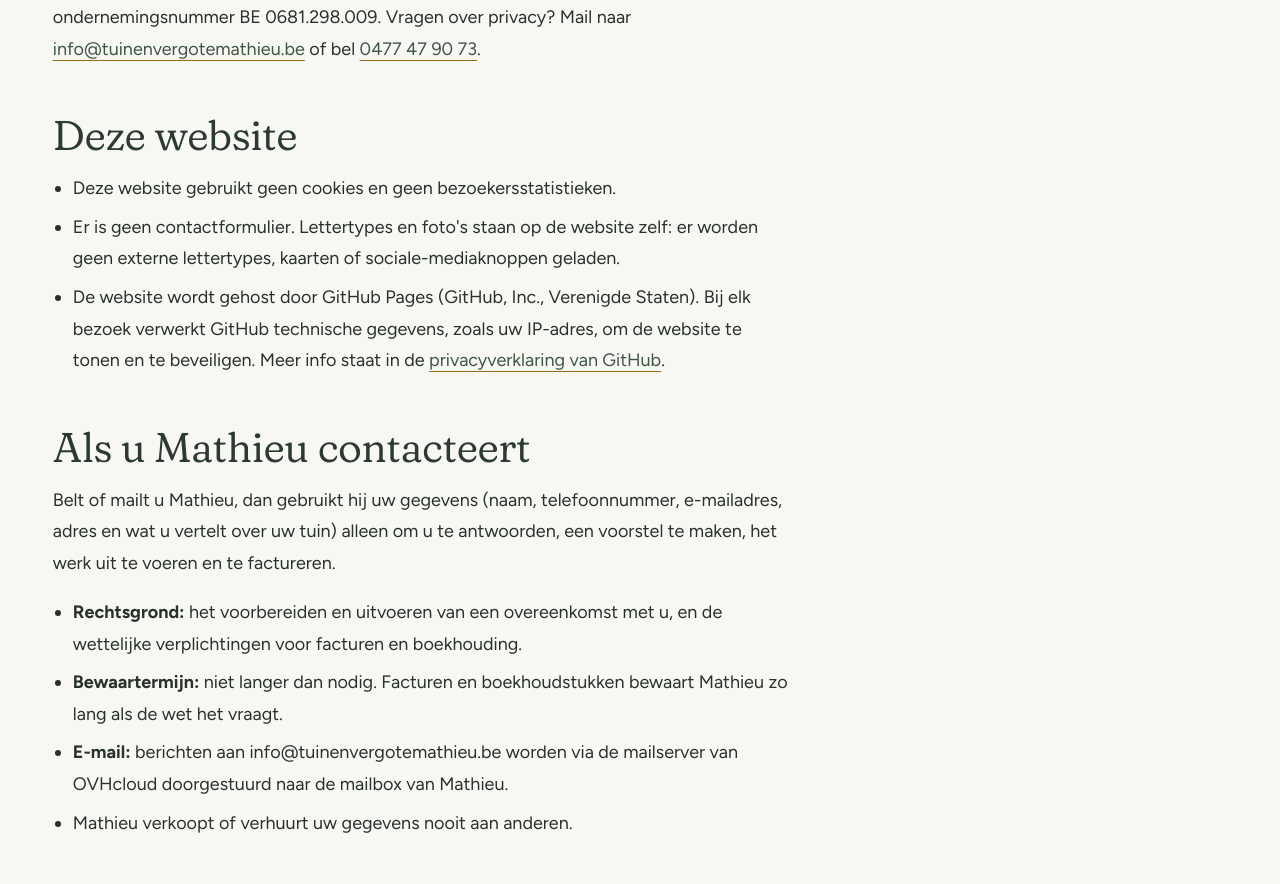
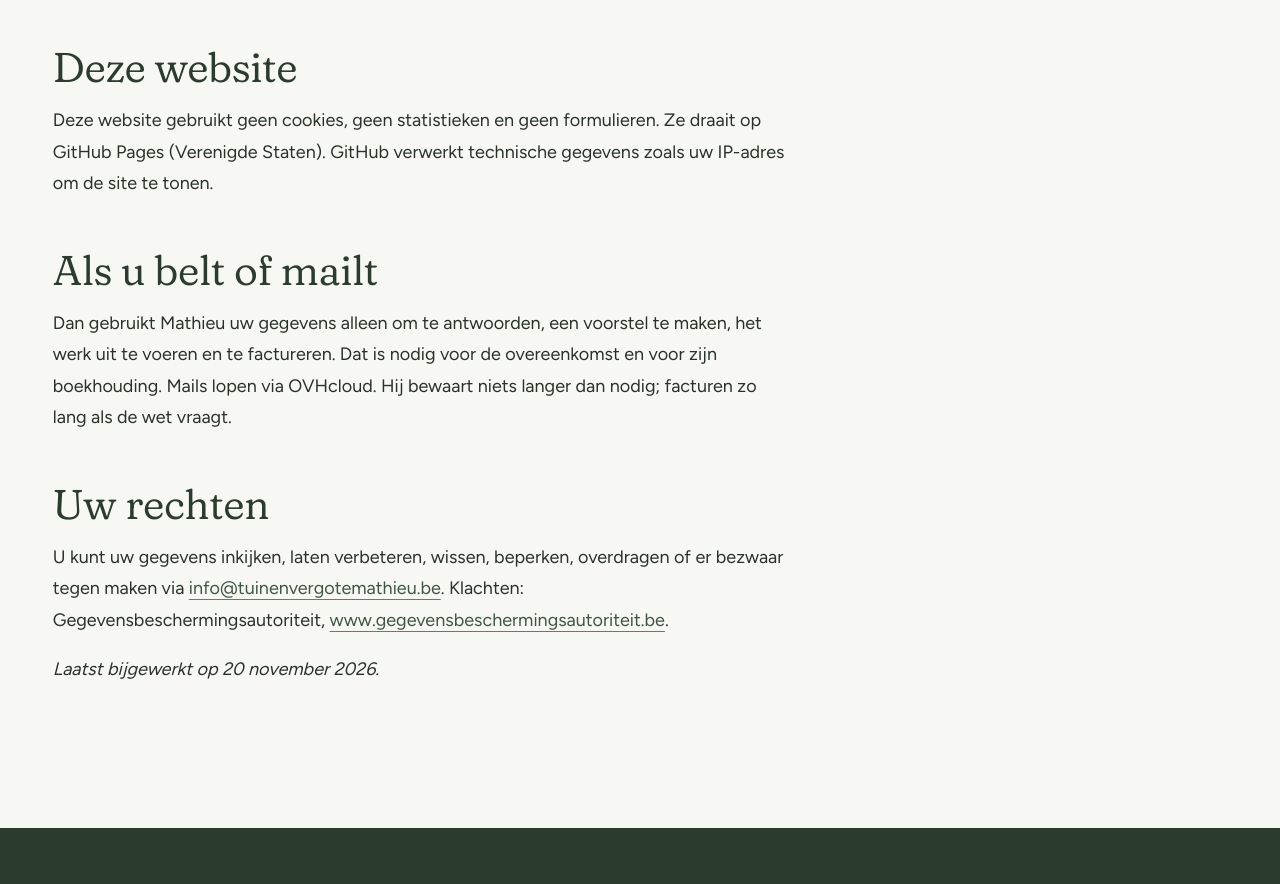
Before and after one commit to edouardGT/vergote, a plain HTML site: page privacy.html in a window 1280 px wide. Shown: the part 662-1546 px from the top of the page. Drawn offline with Linux system fonts and the light colour scheme.

Commit message:
Shorter privacy statement; photo credit in the footer

```diff
--- a/privacy.html
+++ b/privacy.html
@@ -4,13 +4,13 @@
 <meta charset="utf-8">
 <meta name="viewport" content="width=device-width, initial-scale=1">
 <title>Privacyverklaring | Tuinen Vergote Mathieu</title>
-<meta name="description" content="Privacyverklaring van Tuinen Vergote Mathieu: geen cookies, geen statistieken, en hoe uw gegevens gebruikt worden als u contact opneemt.">
+<meta name="description" content="Privacyverklaring van Tuinen Vergote Mathieu: geen cookies, geen statistieken, geen formulieren, en wat er gebeurt met uw gegevens als u belt of mailt.">
 <link rel="canonical" href="https://tuinenvergotemathieu.be/privacy.html">
 <meta property="og:type" content="website">
 <meta property="og:locale" content="nl_BE">
 <meta property="og:site_name" content="Tuinen Vergote Mathieu">
 <meta property="og:title" content="Privacyverklaring | Tuinen Vergote Mathieu">
-<meta property="og:description" content="Privacyverklaring van Tuinen Vergote Mathieu: geen cookies, geen statistieken, en hoe uw gegevens gebruikt worden als u contact opneemt.">
+<meta property="og:description" content="Privacyverklaring van Tuinen Vergote Mathieu: geen cookies, geen statistieken, geen formulieren, en wat er gebeurt met uw gegevens als u belt of mailt.">
 <meta property="og:url" content="https://tuinenvergotemathieu.be/privacy.html">
 <meta name="theme-color" content="#2B3B2D">
 <link rel="icon" href="assets/img/favicon.svg" type="image/svg+xml">
@@ -40,37 +40,23 @@
 <section class="page-head">
   <div class="wrap">
     <h1>Privacyverklaring</h1>
-    <p>Hoe Tuinen Vergote Mathieu omgaat met uw persoonsgegevens.</p>
+    <p>Kort en duidelijk: wat er met uw gegevens gebeurt.</p>
   </div>
 </section>
 
 <section class="section">
   <div class="wrap prose">
-    <h2>Wie is verantwoordelijk?</h2>
-    <p>Tuinen Vergote Mathieu (Mathieu Vergote), Amersveldestraat 4, 8830 Gits, ondernemingsnummer BE 0681.298.009. Vragen over privacy? Mail naar <a href="mailto:info@tuinenvergotemathieu.be">info@tuinenvergotemathieu.be</a> of bel <a href="tel:+32477479073">0477 47 90 73</a>.</p>
+    <h2>Wie?</h2>
+    <p>Tuinen Vergote Mathieu (Mathieu Vergote), Amersveldestraat 4, 8830 Gits, ondernemingsnummer 0681.298.009. Vragen: <a href="mailto:info@tuinenvergotemathieu.be">info@tuinenvergotemathieu.be</a>.</p>
 
     <h2>Deze website</h2>
-    <ul>
-      <li>Deze website gebruikt geen cookies en geen bezoekersstatistieken.</li>
-      <li>Er is geen contactformulier. Lettertypes en foto's staan op de website zelf: er worden geen externe lettertypes, kaarten of sociale-mediaknoppen geladen.</li>
-      <li>De website wordt gehost door GitHub Pages (GitHub, Inc., Verenigde Staten). Bij elk bezoek verwerkt GitHub technische gegevens, zoals uw IP-adres, om de website te tonen en te beveiligen. Meer info staat in de <a href="https://docs.github.com/nl/site-policy/privacy-policies/github-general-privacy-statement" rel="noopener">privacyverklaring van GitHub</a>.</li>
-    </ul>
+    <p>Deze website gebruikt geen cookies, geen statistieken en geen formulieren. Ze draait op GitHub Pages (Verenigde Staten). GitHub verwerkt technische gegevens zoals uw IP-adres om de site te tonen.</p>
 
-    <h2>Als u Mathieu contacteert</h2>
-    <p>Belt of mailt u Mathieu, dan gebruikt hij uw gegevens (naam, telefoonnummer, e-mailadres, adres en wat u vertelt over uw tuin) alleen om u te antwoorden, een voorstel te maken, het werk uit te voeren en te factureren.</p>
-    <ul>
-      <li><strong>Rechtsgrond:</strong> het voorbereiden en uitvoeren van een overeenkomst met u, en de wettelijke verplichtingen voor facturen en boekhouding.</li>
-      <li><strong>Bewaartermijn:</strong> niet langer dan nodig. Facturen en boekhoudstukken bewaart Mathieu zo lang als de wet het vraagt.</li>
-      <li><strong>E-mail:</strong> berichten aan info@tuinenvergotemathieu.be worden via de mailserver van OVHcloud doorgestuurd naar de mailbox van Mathieu.</li>
-      <li>Mathieu verkoopt of verhuurt uw gegevens nooit aan anderen.</li>
-    </ul>
+    <h2>Als u belt of mailt</h2>
+    <p>Dan gebruikt Mathieu uw gegevens alleen om te antwoorden, een voorstel te maken, het werk uit te voeren en te factureren. Dat is nodig voor de overeenkomst en voor zijn boekhouding. Mails lopen via OVHcloud. Hij bewaart niets langer dan nodig; facturen zo lang als de wet vraagt.</p>
 
     <h2>Uw rechten</h2>
-    <p>U kunt uw gegevens altijd inkijken, laten verbeteren of laten wissen, de verwerking laten beperken, bezwaar maken en uw gegevens opvragen om ze over te dragen. Stuur daarvoor een mail naar <a href="mailto:info@tuinenvergotemathieu.be">info@tuinenvergotemathieu.be</a>.</p>
-    <p>Bent u niet tevreden over hoe Mathieu met uw gegevens omgaat, dan kunt u een klacht indienen bij de Gegevensbeschermingsautoriteit, Drukpersstraat 35, 1000 Brussel, <a href="https://www.gegevensbeschermingsautoriteit.be" rel="noopener">www.gegevensbeschermingsautoriteit.be</a>.</p>
-
-    <h2>Foto's</h2>
-    <p>De sfeerfoto's op deze website komen van Unsplash en tonen niet het werk van Mathieu. Foto's van zijn eigen tuinen staan op de pagina <a href="realisaties.html">Realisaties</a>.</p>
+    <p>U kunt uw gegevens inkijken, laten verbeteren, wissen, beperken, overdragen of er bezwaar tegen maken via <a href="mailto:info@tuinenvergotemathieu.be">info@tuinenvergotemathieu.be</a>. Klachten: Gegevensbeschermingsautoriteit, <a href="https://www.gegevensbeschermingsautoriteit.be" rel="noopener">www.gegevensbeschermingsautoriteit.be</a>.</p>
 
     <p><em>Laatst bijgewerkt op 20 november 2026.</em></p>
   </div>
@@ -99,6 +85,7 @@
     </div>
     <div class="footer-bottom">
       <span>&copy; <span id="jaar">2026</span> Tuinen Vergote Mathieu</span>
+      <span>Sfeerfoto's: <a href="https://unsplash.com" rel="noopener">Unsplash</a></span>
       <a href="privacy.html">Privacyverklaring</a>
     </div>
   </div>
```
Also changed, not shown: 404.html (+1 -0 lines), contact.html (+1 -0 lines), index.html (+1 -0 lines), realisaties.html (+1 -0 lines), saffraan.html (+1 -0 lines), tuinaanleg.html (+1 -0 lines), tuinonderhoud.html (+1 -0 lines), 1 other file.
